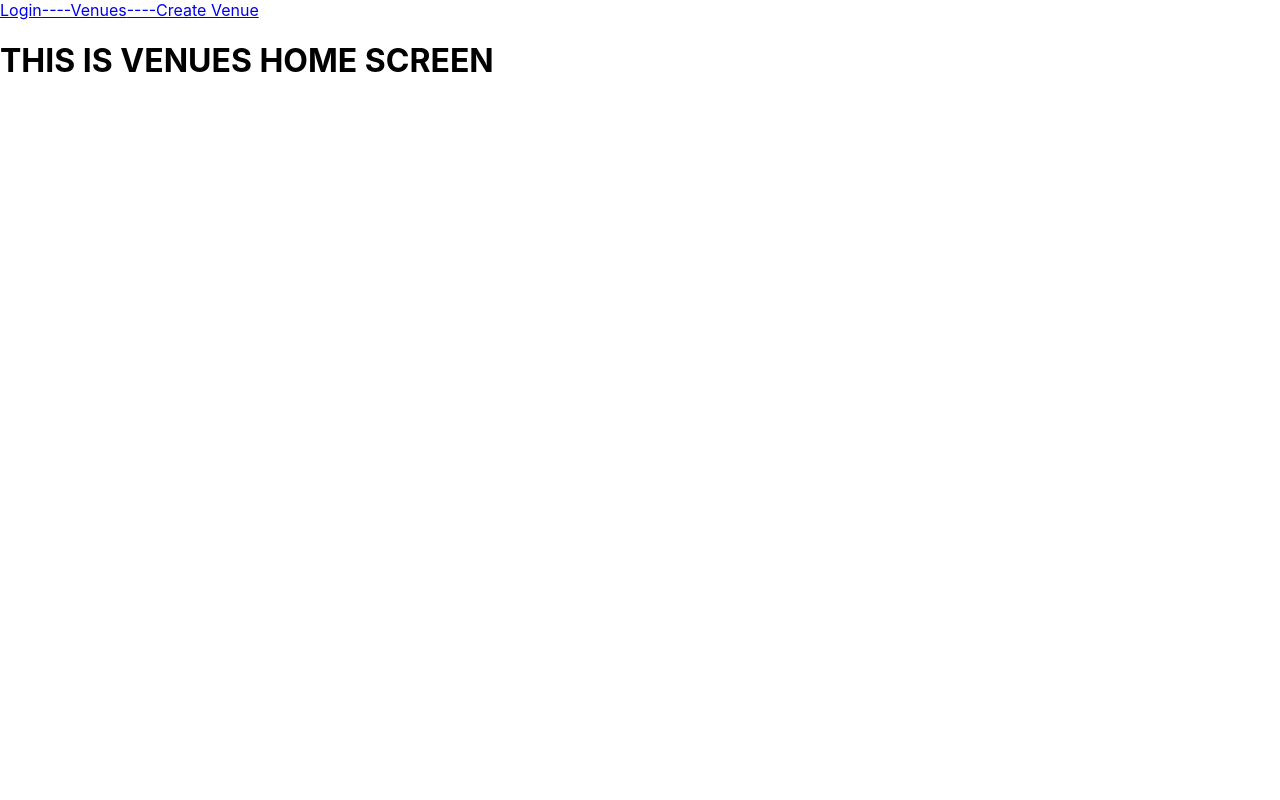
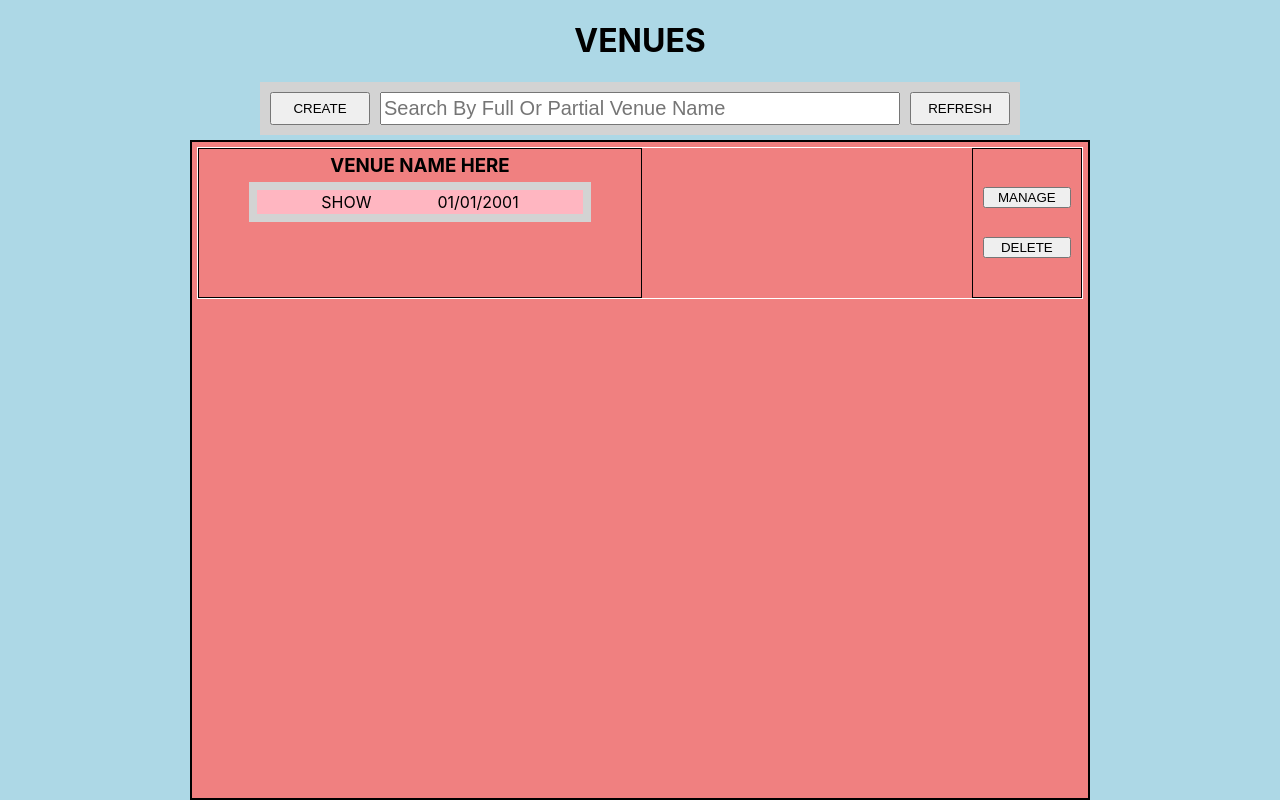
Before and after one commit to dmpatel0/seats4u, a React (Create React App) app in the folder seats4u/: page /venues in a window 1280 px wide. Built offline with nearby package versions, Linux system fonts and the light colour scheme.

Commit message:
Finished venues view

```diff
--- a/seats4u/src/App.css
+++ b/seats4u/src/App.css
@@ -41,3 +41,97 @@
 #username-label, #username-input, #password-label, #password-input {
   margin: 10px;
 }
+
+/* STYLING CODE FOR THE VENUES VIEW */
+
+.venues {
+  display: flex;
+  flex-direction: column;
+  align-items: center;
+  height: 100vh;
+  background: lightblue;
+}
+
+.main-bar {
+  display: flex;
+  flex-direction: row;
+  justify-content: center;
+  background: lightgray;
+  height: 40px;
+  padding: 10px;
+  margin-bottom: 5px;
+}
+
+.main-bar-btn {
+  width: 100px;
+}
+
+#venue-search-inp {
+  font-size: 20px;
+  width: 40vw;
+  margin: 0px 10px 0px 10px;
+}
+
+#data-container {
+  background: lightcoral;
+  border: 2px solid black;
+  height: 100vh;
+  width: 70vw;
+  overflow-y: auto;
+}
+
+.venue {
+  display: flex;
+  flex-direction: row;
+  justify-content: space-between;
+  border: 1px solid white;
+  height: 150px;
+  margin: 5px;
+}
+
+.venue > .info-container, .btn-container {
+  display: flex;
+  flex-direction: column;
+  border: 1px solid black;
+}
+
+.venue > .btn-container {
+  display: flex;
+  flex-direction: column;
+  justify-content: space-evenly;
+  width: 10%;
+  padding: 10px;
+}
+
+.venue > .info-container {
+  display: flex;
+  flex-direction: column;
+  align-items: center;
+  width: 50%;
+}
+
+.info-container > h3 {
+  margin: 5px;
+}
+
+.venue > .info-container > .show-list {
+  display: flex;
+  flex-direction: column;
+  width: 75%;
+  overflow-y: auto;
+  background: lightgray;
+  padding: 5px 5px 5px 5px;
+  margin-bottom: 5px;
+}
+
+.venue > .info-container > .show-list > .show {
+  display: flex;
+  flex-direction: row;
+  justify-content: space-evenly;
+  margin: 3px;
+  background: lightpink;
+}
+
+.show > p {
+ margin: 2px;
+}
--- a/seats4u/src/App.js
+++ b/seats4u/src/App.js
@@ -8,11 +8,6 @@ function App() {
 
   return (
     <BrowserRouter>
-        <div>
-          <NavLink to="/">Login</NavLink>
-          <NavLink to="/venues">----Venues</NavLink>
-          <NavLink to="/create-venue">----Create Venue</NavLink>
-        </div>
       <Routes id="main-page">
         <Route path="/" element={<Login />} />
         <Route path="/venues" element={<Venues />} />
--- a/seats4u/src/boundary/venues.js
+++ b/seats4u/src/boundary/venues.js
@@ -1,9 +1,37 @@
 import React from 'react'
+import { useNavigate } from 'react-router-dom'
 
 const Venues = () => {
+
+    const navigate = useNavigate()
+
+    // Add checks to the model to determine if user is an admin or not
+
     return (
         <div class="venues">
-            <h1>THIS IS VENUES HOME SCREEN</h1>
+            <h1 id="title">VENUES</h1>
+            <div class="main-bar">
+                <button class="main-bar-btn" onClick={() => {navigate('/create-venue')}}>CREATE</button>
+                <input id="venue-search-inp"placeholder="Search By Full Or Partial Venue Name"></input>
+                <button class="main-bar-btn">REFRESH</button>
+            </div>
+            <div id="data-container">
+                <div class="venue">
+                    <div class="info-container">
+                        <h3>VENUE NAME HERE</h3>
+                        <div class="show-list">
+                            <div class="show">
+                                <p>SHOW</p>
+                                <p>01/01/2001</p>
+                            </div>
+                        </div>
+                    </div>
+                    <div class="btn-container">
+                        <button>MANAGE</button>
+                        <button>DELETE</button>
+                    </div>
+                </div>
+            </div>
         </div>
     )
 }
```
